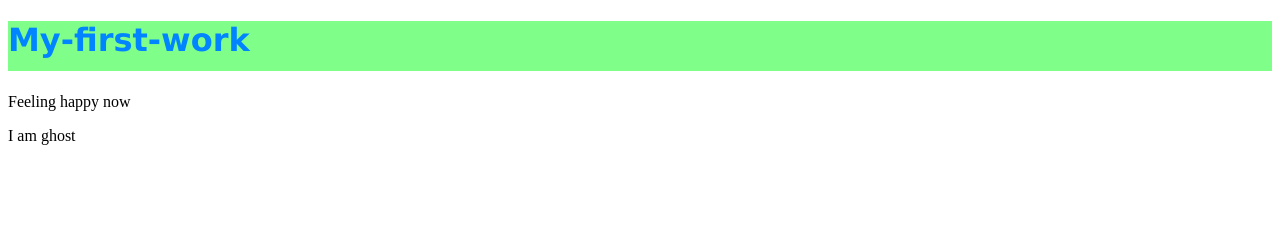
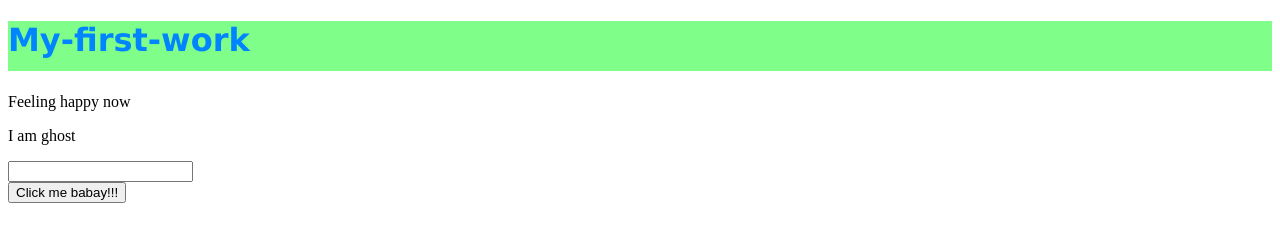
Before and after one commit to Atique-khan/my-first-work, a plain HTML site: page index.html in a window 1280 px wide. Drawn offline with Linux system fonts and the light colour scheme.

Commit message:
done adding button

```diff
--- a/index.html
+++ b/index.html
@@ -18,5 +18,8 @@
     <h1>My-first-work</h1>
     <p> Feeling happy now </p>
     <p>I am ghost</p>
+    <input type="text">
+    <br>
+    <button>Click me babay!!!</button>
 </body>
 </html>
```
